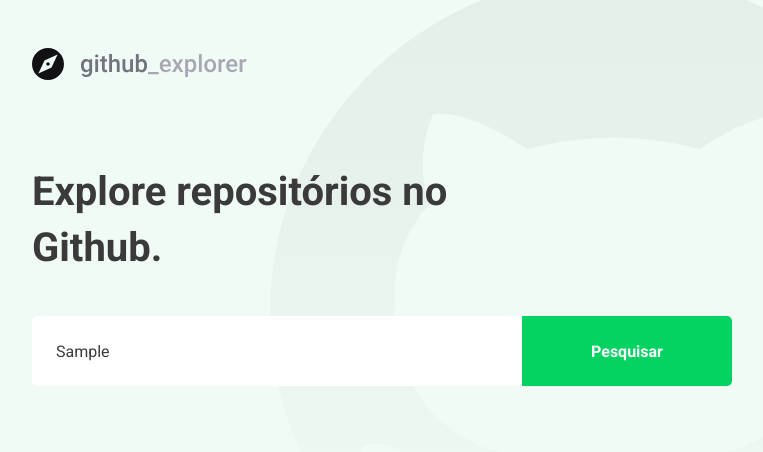
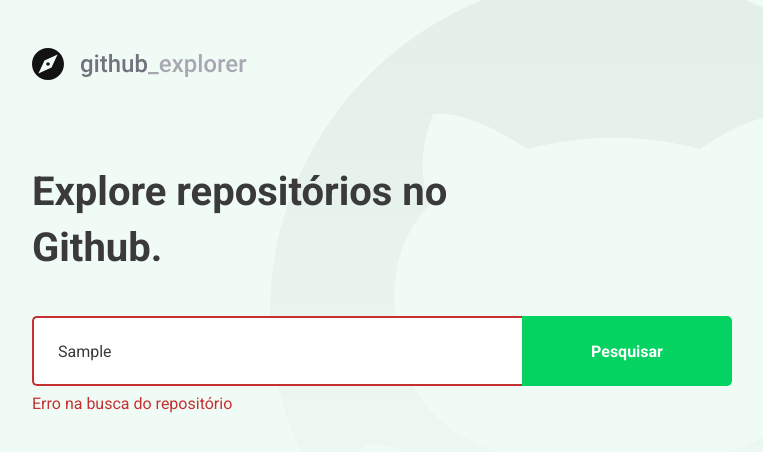
Before and after one commit to RafaelLeveske/react-github-explorer, a React (Create React App) app: page / in a window 1280 px wide. Both pictures are taken after typing "Sample" into the empty fields and a click on the button "Pesquisar". Shown: the top 452 px of the page, without its empty margins (144-907 px from the left). Built offline with nearby package versions, Linux system fonts and the light colour scheme; no server answers.

Commit message:
Tratativa de erros na pasta Repository

```diff
--- a/src/pages/Dashboard/index.tsx
+++ b/src/pages/Dashboard/index.tsx
@@ -5,7 +5,7 @@
 
 import logoImg from '../../assets/logo.svg';
 
-import { Title, Form, Repositories } from './styles';
+import { Title, Form, Repositories, Error } from './styles';
 
 interface Repository {
   full_name: string;
@@ -18,20 +18,30 @@
 
 const Dashboard: React.FC = () => {
   const [newRepo, setNewRepo] = useState('');
+  const [inputError, setInputError] = useState('');
   const [repositories, setRepositories] = useState<Repository[]>([]);
 
   async function handleAddRepository(
     event: FormEvent<HTMLFormElement>,
   ): Promise<void> {
     event.preventDefault();
+    if (!newRepo) {
+      setInputError('Digite o autor/nome do repositório');
+      return;
+    }
 
-    const response = await api.get<Repository>(`repos/${newRepo}`);
+    try {
+      const response = await api.get<Repository>(`repos/${newRepo}`);
 
-    const repository = response.data;
+      const repository = response.data;
 
-    setRepositories([...repositories, repository]);
+      setRepositories([...repositories, repository]);
 
-    setNewRepo('');
+      setNewRepo('');
+      setInputError('');
+    } catch (err) {
+      setInputError('Erro na busca do repositório');
+    }
   }
 
   return (
@@ -39,7 +49,7 @@
       <img src={logoImg} alt="Github Explorer" />
       <Title>Explore repositórios no Github.</Title>
 
-      <Form onSubmit={handleAddRepository}>
+      <Form hasError={!!inputError} onSubmit={handleAddRepository}>
         <input
           value={newRepo}
           onChange={e => setNewRepo(e.target.value)}
@@ -47,6 +57,8 @@
         />
         <button type="submit">Pesquisar</button>
       </Form>
+
+      {inputError && <Error>{inputError}</Error>}
 
       <Repositories>
         {repositories.map(repository => (
--- a/src/pages/Dashboard/styles.ts
+++ b/src/pages/Dashboard/styles.ts
@@ -1,5 +1,9 @@
-import styled from 'styled-components';
+import styled, { css } from 'styled-components';
 import { shade } from 'polished';
+
+interface FormProps {
+  hasError: boolean;
+}
 
 export const Title = styled.h1`
   font-size: 40px;
@@ -10,7 +14,7 @@
   margin-top: 80px;
 `;
 
-export const Form = styled.form`
+export const Form = styled.form<FormProps>`
   margin-top: 40px;
   max-width: 700px;
 
@@ -23,6 +27,14 @@
     border: 0;
     border-radius: 5px 0 0 5px;
     color: #3a3a3a;
+    border: 2px solid #fff;
+    border-right: 0;
+
+    ${props =>
+      props.hasError &&
+      css`
+        border-color: #c53030;
+      `}
 
     &::placeholder {
       color: #a8a8b3;
@@ -43,6 +55,12 @@
       background: ${shade(0.2, '#04d361')};
     }
   }
+`;
+
+export const Error = styled.span`
+  display: block;
+  color: #c53030;
+  margin-top: 8px;
 `;
 
 export const Repositories = styled.div`
```
